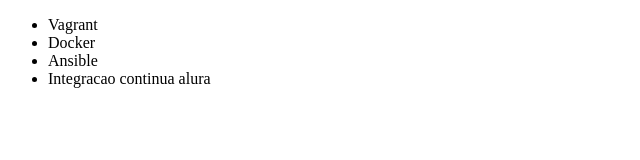
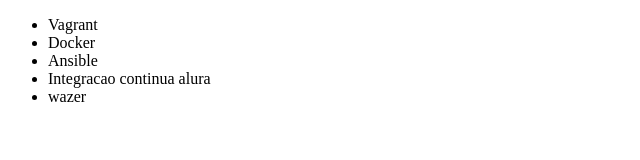
Before and after one commit to livialins/aluracompasso, a plain HTML site: page index.html in a window 1280 px wide. Shown: the full height of the page, 0-640 px from the left. Drawn offline with Linux system fonts and the light colour scheme.

Commit message:
mais um tópico na lista

```diff
--- a/index.html
+++ b/index.html
@@ -10,6 +10,7 @@
             <li>Docker</li>
             <li>Ansible</li>
             <li>Integracao continua alura</li>
+            <li>wazer</li>
         </ul>
     </body>
 </html>
```
